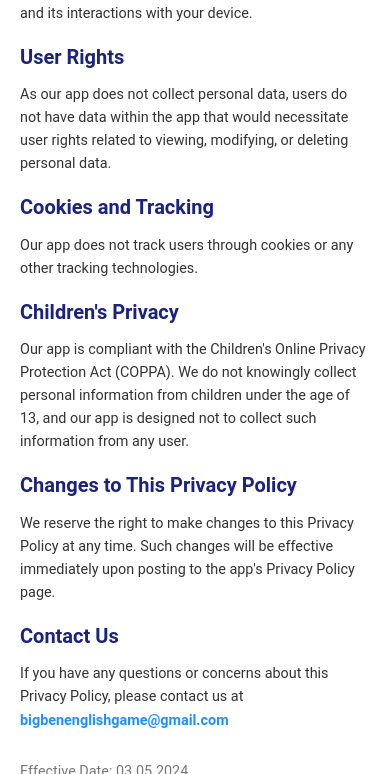
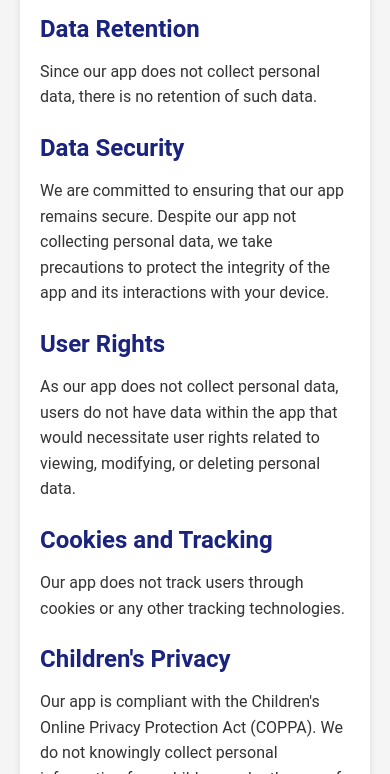
Before and after one commit to BigBenEnglish/BigBenEnglish.github.io, a plain HTML site: page android/policy.html in a window 390 px wide. Shown: the part 1226-2000 px from the top of the page. Drawn offline with Linux system fonts and the light colour scheme.

Commit message:
fix font size

```diff
--- a/android/policy.html
+++ b/android/policy.html
@@ -5,8 +5,8 @@
 <title>Privacy Policy</title>
 <style>
     html {
-        color: #333; /* Dark grey text for better readability */
-        background-color: #F5F5F5; /* Light grey background */
+        color: #333;
+        background-color: #F5F5F5;
         font-family: 'Roboto', -apple-system, BlinkMacSystemFont, "Segoe UI", Roboto, Helvetica, Arial, sans-serif;
     }
 
@@ -20,76 +20,79 @@
     }
 
     a {
-        color: #1E90FF; /* A vivid blue color for links */
-        text-decoration: none; /* No underline for a clean look */
+        color: #1E90FF;
+        text-decoration: none;
     }
     a:hover {
-        text-decoration: underline; /* Underline on hover for clarity */
+        text-decoration: underline;
     }
 
     .content {
         max-width: 800px;
-        background-color: white; /* White content background */
+        width: 100%;
+        background-color: white;
         padding: 40px;
-        border-radius: 8px; /* Slightly rounded corners for the content box */
-        box-shadow: 0 4px 8px rgba(0,0,0,0.1); /* Subtle shadow for depth */
+        border-radius: 8px;
+        box-shadow: 0 4px 8px rgba(0,0,0,0.1);
+        box-sizing: border-box;
     }
 
     h1, h2 {
-        color: #1A237E; /* Dark blue headings for emphasis */
+        color: #1A237E;
     }
 
     h1 {
-        font-size: 2rem;
+        font-size: 2.5rem;
         margin-bottom: 0.5em;
     }
 
     h2 {
-        font-size: 1.5rem;
+        font-size: 2rem;
         margin-top: 1em;
         margin-bottom: 0.5em;
     }
 
     p {
-        font-size: 1rem;
-        line-height: 1.6; /* Improved line-height for readability */
+        font-size: 1.25rem;
+        line-height: 1.6;
     }
 
     li {
+        font-size: 1.25rem;
         line-height: 1.6;
     }
 
     .nameText {
-        color: #1E90FF; /* Using the same blue for consistency */
+        color: #1E90FF;
         font-weight: bold;
     }
 
     .effectiveDate {
-        font-size: 0.9rem;
-        color: #777; /* Lighter text for less emphasis */
+        font-size: 1rem;
+        color: #777;
         margin-top: 2em;
     }
 
     /* Responsive Design */
     @media only screen and (max-width: 800px) {
         .content {
-            width: 100%;
             padding: 20px;
         }
 
         h1 {
+            font-size: 2rem;
+        }
+
+        h2 {
             font-size: 1.5rem;
         }
 
-        h2 {
-            font-size: 1.25rem;
-        }
-
-        p, .effectiveDate {
-            font-size: 0.9rem;
+        p, li, .effectiveDate {
+            font-size: 1rem;
         }
     }
 </style>
+
 </head>
 <body>
     <div class="content">
```
